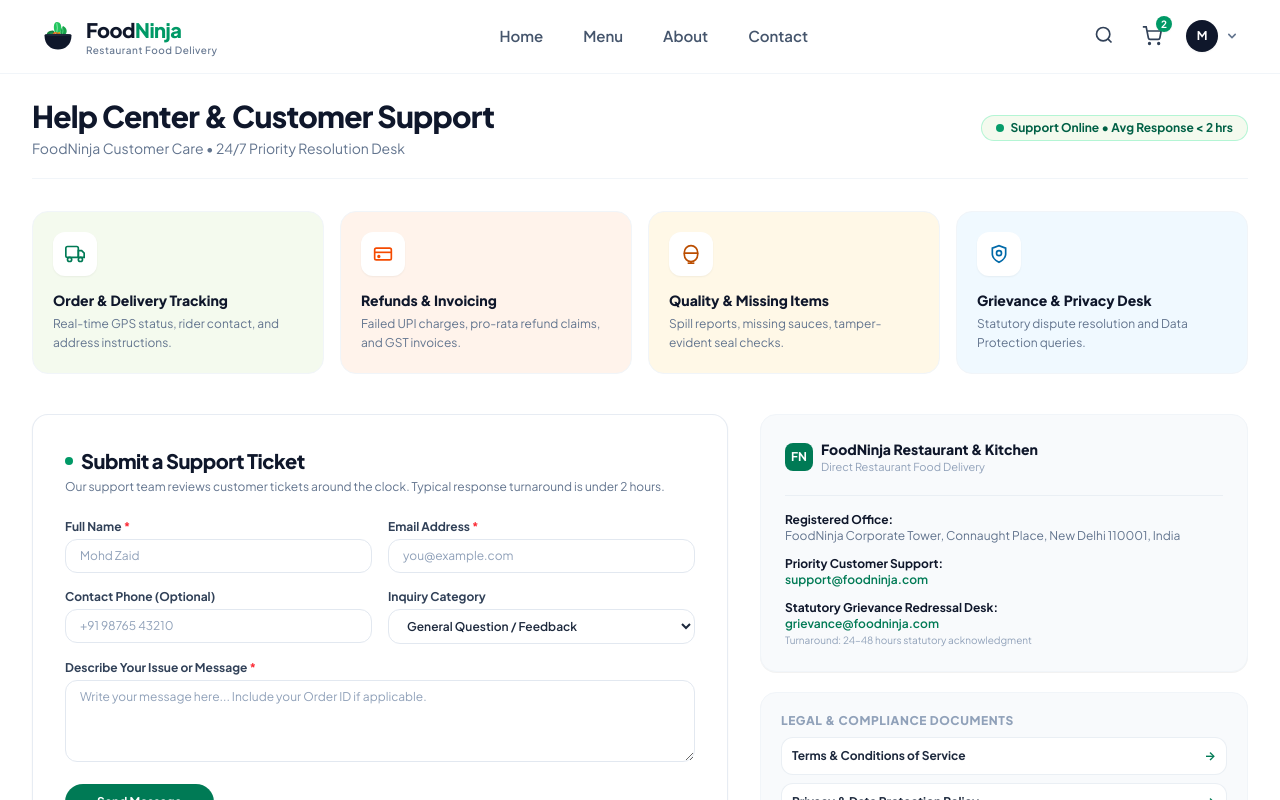
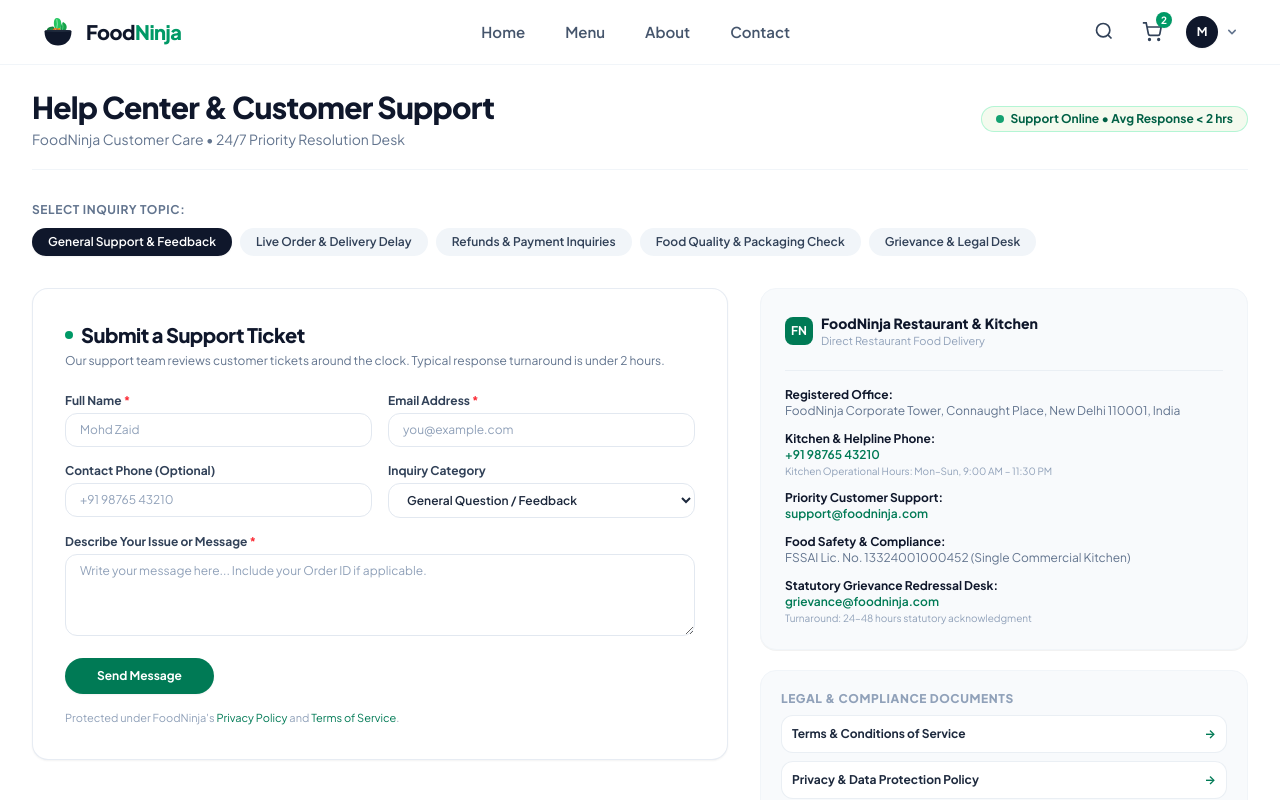
Before and after one commit to zaid154/Food-Ninja, a React (Vite) app in the folder frontend/: page /help in a window 1280 px wide. Shown: the top 800 px of the page. Built offline with nearby package versions, Linux system fonts and the light colour scheme; no server answers.

Commit message:
fix(contact): remove AI-like pastel SVG boxes, add interactive topic pills and kitchen credentials; clean header logo spacing

```diff
--- a/frontend/src/App.css
+++ b/frontend/src/App.css
@@ -1,4 +1,11 @@
 @import "tailwindcss";
+
+html, body {
+  margin: 0;
+  padding: 0;
+  border: 0;
+  outline: 0;
+}
 
 html {
   scroll-behavior: smooth;
--- a/frontend/src/Component/Contact.js
+++ b/frontend/src/Component/Contact.js
@@ -97,62 +97,33 @@ const Contact = () => {
           </div>
         </div>
 
-        {/* 4 Pastel Quick Support Category Cards (Identical to FoodNinja Category Theme) */}
-        <div className="grid grid-cols-1 sm:grid-cols-2 lg:grid-cols-4 gap-4 mb-10">
-
-          {/* Card 1: Order Tracking (Mint Pastel) */}
-          <div className="rounded-2xl border border-slate-100 bg-[#f4faee] p-5 transition-all duration-200 hover:shadow-md hover:-translate-y-0.5">
-            <div className="flex h-11 w-11 items-center justify-center rounded-xl bg-white shadow-xs text-emerald-700 mb-3.5">
-              <svg viewBox="0 0 24 24" className="h-5 w-5" fill="none" stroke="currentColor" strokeWidth="2">
-                <rect x="1" y="3" width="15" height="13" rx="2" />
-                <polygon points="16 8 20 8 23 11 23 16 16 16 16 8" />
-                <circle cx="5.5" cy="18.5" r="2.5" />
-                <circle cx="18.5" cy="18.5" r="2.5" />
-              </svg>
-            </div>
-            <h3 className="text-sm font-extrabold text-slate-900 mb-1">Order & Delivery Tracking</h3>
-            <p className="text-xs text-slate-500 leading-relaxed">Real-time GPS status, rider contact, and address instructions.</p>
+        {/* Clean Topic Filter Pills (Replaces generic AI boxes with real interactive topics) */}
+        <div className="mb-8">
+          <p className="text-xs font-bold uppercase tracking-wider text-slate-500 mb-2.5">
+            Select Inquiry Topic:
+          </p>
+          <div className="flex flex-wrap gap-2">
+            {[
+              { id: "General Inquiry", label: "General Support & Feedback" },
+              { id: "Delivery Issue", label: "Live Order & Delivery Delay" },
+              { id: "Refund Claim", label: "Refunds & Payment Inquiries" },
+              { id: "Food Quality", label: "Food Quality & Packaging Check" },
+              { id: "Statutory Grievance", label: "Grievance & Legal Desk" },
+            ].map((cat) => (
+              <button
+                key={cat.id}
+                type="button"
+                onClick={() => setForm((prev) => ({ ...prev, subject: cat.id }))}
+                className={`rounded-full px-4 py-1.5 text-xs font-semibold transition-all cursor-pointer ${
+                  form.subject === cat.id
+                    ? "bg-slate-900 text-white shadow-xs"
+                    : "bg-slate-100 text-slate-700 hover:bg-slate-200"
+                }`}
+              >
+                {cat.label}
+              </button>
+            ))}
           </div>
-
-          {/* Card 2: Refunds & Billing (Peach Pastel) */}
-          <div className="rounded-2xl border border-slate-100 bg-[#fff3eb] p-5 transition-all duration-200 hover:shadow-md hover:-translate-y-0.5">
-            <div className="flex h-11 w-11 items-center justify-center rounded-xl bg-white shadow-xs text-orange-600 mb-3.5">
-              <svg viewBox="0 0 24 24" className="h-5 w-5" fill="none" stroke="currentColor" strokeWidth="2">
-                <rect x="2" y="5" width="20" height="14" rx="2" />
-                <line x1="2" y1="10" x2="22" y2="10" />
-                <circle cx="7" cy="15" r="1" />
-              </svg>
-            </div>
-            <h3 className="text-sm font-extrabold text-slate-900 mb-1">Refunds & Invoicing</h3>
-            <p className="text-xs text-slate-500 leading-relaxed">Failed UPI charges, pro-rata refund claims, and GST invoices.</p>
-          </div>
-
-          {/* Card 3: Food Quality (Warm Cream Pastel) */}
-          <div className="rounded-2xl border border-slate-100 bg-[#fff8e7] p-5 transition-all duration-200 hover:shadow-md hover:-translate-y-0.5">
-            <div className="flex h-11 w-11 items-center justify-center rounded-xl bg-white shadow-xs text-amber-700 mb-3.5">
-              <svg viewBox="0 0 24 24" className="h-5 w-5" fill="none" stroke="currentColor" strokeWidth="2">
-                <path d="M12 2a8 8 0 0 0-8 8v1h16v-1a8 8 0 0 0-8-8z" />
-                <path d="M4 11v2a8 8 0 0 0 16 0v-2" />
-                <line x1="12" y1="21" x2="12" y2="23" />
-                <line x1="8" y1="23" x2="16" y2="23" />
-              </svg>
-            </div>
-            <h3 className="text-sm font-extrabold text-slate-900 mb-1">Quality & Missing Items</h3>
-            <p className="text-xs text-slate-500 leading-relaxed">Spill reports, missing sauces, tamper-evident seal checks.</p>
-          </div>
-
-          {/* Card 4: Legal & Grievance (Sky Pastel) */}
-          <div className="rounded-2xl border border-slate-100 bg-[#f0f9ff] p-5 transition-all duration-200 hover:shadow-md hover:-translate-y-0.5">
-            <div className="flex h-11 w-11 items-center justify-center rounded-xl bg-white shadow-xs text-sky-700 mb-3.5">
-              <svg viewBox="0 0 24 24" className="h-5 w-5" fill="none" stroke="currentColor" strokeWidth="2">
-                <path d="M12 22s8-4 8-10V5l-8-3-8 3v7c0 6 8 10 8 10z" />
-                <circle cx="12" cy="11" r="3" />
-              </svg>
-            </div>
-            <h3 className="text-sm font-extrabold text-slate-900 mb-1">Grievance & Privacy Desk</h3>
-            <p className="text-xs text-slate-500 leading-relaxed">Statutory dispute resolution and Data Protection queries.</p>
-          </div>
-
         </div>
 
         {/* 2-Column Main Section: Support Ticket Form + Corporate Credentials */}
@@ -308,8 +279,19 @@ const Contact = () => {
                 </div>
 
                 <div>
+                  <strong className="text-slate-900 block font-bold">Kitchen & Helpline Phone:</strong>
+                  <a href="tel:+919876543210" className="text-emerald-700 font-semibold hover:underline">+91 98765 43210</a>
+                  <span className="text-[10px] text-slate-400 block mt-0.5">Kitchen Operational Hours: Mon–Sun, 9:00 AM – 11:30 PM</span>
+                </div>
+
+                <div>
                   <strong className="text-slate-900 block font-bold">Priority Customer Support:</strong>
                   <a href="mailto:support@foodninja.com" className="text-emerald-700 font-semibold hover:underline">support@foodninja.com</a>
+                </div>
+
+                <div>
+                  <strong className="text-slate-900 block font-bold">Food Safety & Compliance:</strong>
+                  <span className="text-slate-500">FSSAI Lic. No. 13324001000452 (Single Commercial Kitchen)</span>
                 </div>
 
                 <div>
--- a/frontend/src/Component/Header.js
+++ b/frontend/src/Component/Header.js
@@ -111,10 +111,10 @@ const Header = () => {
   const userInitial = user ? (user.name ? user.name[0].toUpperCase() : "M") : "M";
 
   return (
-    <header className="sticky top-0 z-50 bg-white/95 backdrop-blur-md border-b border-slate-100">
-      <div className="mx-auto flex max-w-7xl items-center justify-between px-6 sm:px-10 py-4">
+    <header className="sticky top-0 z-50 bg-white border-b border-slate-100">
+      <div className="mx-auto flex max-w-7xl items-center justify-between px-6 sm:px-10 py-3.5">
         {/* Brand Logo (Leaf in dark bowl + FoodNinja) */}
-        <BrandLogo to="/" size="md" />
+        <BrandLogo to="/" size="md" hideSubtitle={true} />
 
         {/* Center Nav Links */}
         <nav className="hidden md:flex items-center gap-10">
```
